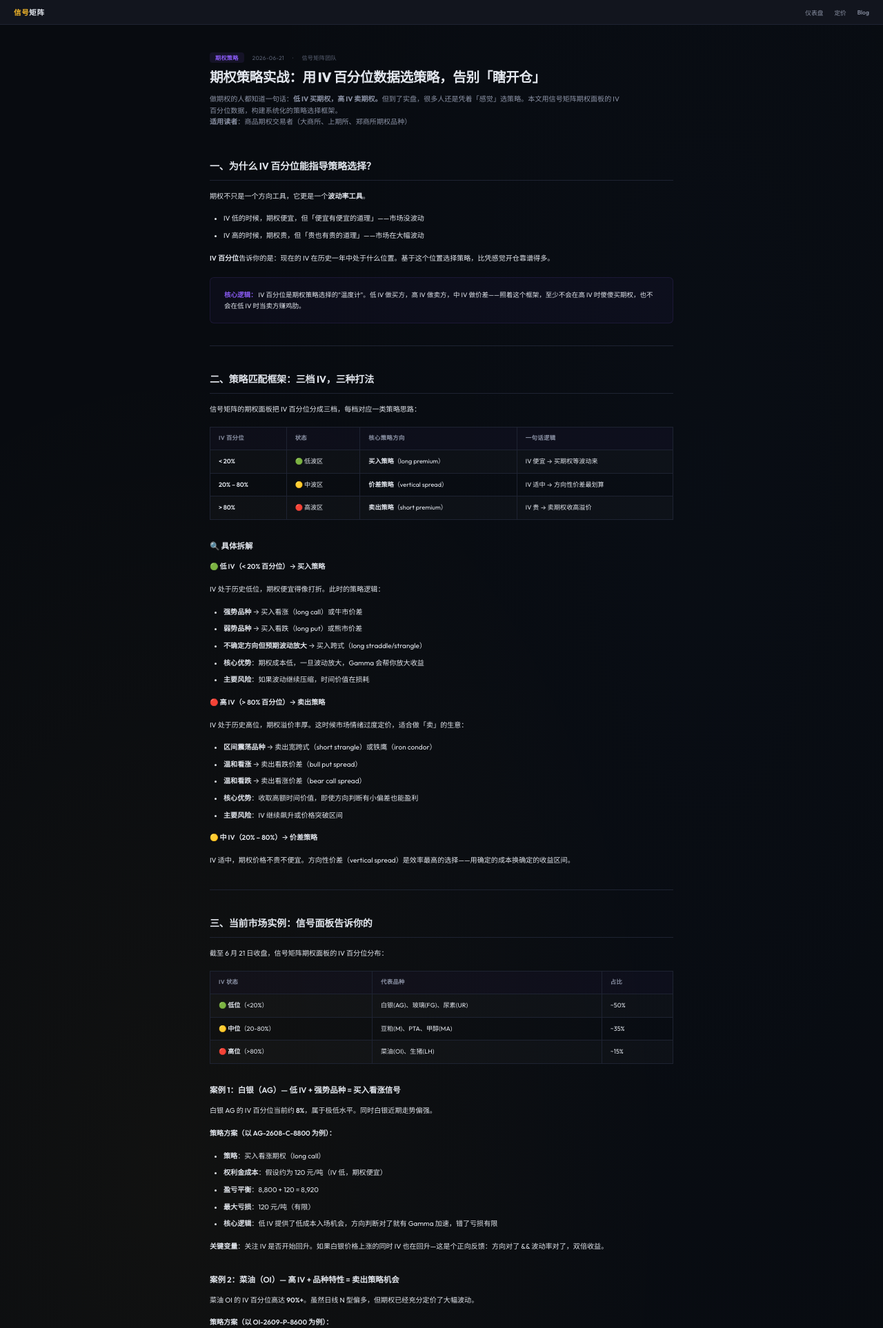
After one commit to DrfterX/options-arbitrage-system, a Flask app: page /blog/options-strategies in a window 1280 px wide. The commit adds this page. Shown: the top 1926 px of the page at 69% size. Run offline with Flask 3, Linux system fonts and the light colour scheme; data that the repository does not hold is empty.

Commit message:
Blog #5: 期权策略专题文章上线
- 新增 blog_post_options_strategies.html 模板（期权策略实战）
- 添加路由 /blog/options-strategies
- blog_index.html 添加第 5 篇文章卡片
- sitemap 更新：新增 2 条 URL + 更新时间

Co-Authored-By: Claude Opus 4.8 <noreply@anthropic.com>

```diff
--- a/web/app.py
+++ b/web/app.py
@@ -248,7 +248,7 @@ def sitemap_xml():
   </url>
   <url>
     <loc>https://signals.drifter.indevs.in/blog</loc>
-    <lastmod>2026-06-20</lastmod>
+    <lastmod>2026-06-21</lastmod>
     <changefreq>weekly</changefreq>
     <priority>0.7</priority>
   </url>
@@ -267,6 +267,18 @@ def sitemap_xml():
   <url>
     <loc>https://signals.drifter.indevs.in/blog/multi-timeframe-signals</loc>
     <lastmod>2026-06-20</lastmod>
+    <changefreq>monthly</changefreq>
+    <priority>0.9</priority>
+  </url>
+  <url>
+    <loc>https://signals.drifter.indevs.in/blog/iv-n-structure-combined</loc>
+    <lastmod>2026-06-21</lastmod>
+    <changefreq>monthly</changefreq>
+    <priority>0.9</priority>
+  </url>
+  <url>
+    <loc>https://signals.drifter.indevs.in/blog/options-strategies</loc>
+    <lastmod>2026-06-21</lastmod>
     <changefreq>monthly</changefreq>
     <priority>0.9</priority>
   </url>
@@ -552,6 +564,12 @@ def blog_article_mtf():
 def blog_article_iv_nstructure():
     """期权 IV 辅助期货交易：低波品种 + N 型突破。"""
     return render_template("blog_post_iv_nstructure.html")
+
+
+@app.route("/blog/options-strategies")
+def blog_article_options_strategies():
+    """期权策略实战：用 IV 百分位数据选策略。"""
+    return render_template("blog_post_options_strategies.html")
 
 
 # ── N 型结构动态重算辅助 ───────────────────────────────────────
--- /dev/null
+++ b/web/templates/blog_post_options_strategies.html
@@ -0,0 +1,500 @@
+<!DOCTYPE html>
+<html lang="zh-CN">
+<head>
+<meta charset="UTF-8">
+<meta name="viewport" content="width=device-width,initial-scale=1.0">
+<meta name="description" content="期权策略实战教程：用 IV 百分位数据指导策略选择——低 IV 买期权、高 IV 卖期权、中 IV 做价差。实盘白银、菜油、玻璃案例分析。">
+<meta property="og:title" content="期权策略实战：用 IV 百分位数据选策略，告别瞎开仓 | 信号矩阵 Blog">
+<meta property="og:description" content="低 IV 买期权、高 IV 卖期权、中 IV 做价差。通过信号矩阵期权面板的 IV 百分位数据，系统化选择期权策略。实盘分析白银、菜油、玻璃三个案例。">
+<meta property="og:type" content="article">
+<meta property="og:url" content="https://signals.drifter.indevs.in/blog/options-strategies">
+<meta property="og:image" content="https://signals.drifter.indevs.in/static/images/signals-dashboard.png">
+<link rel="canonical" href="https://signals.drifter.indevs.in/blog/options-strategies">
+<meta name="twitter:card" content="summary_large_image">
+<meta name="twitter:title" content="期权策略实战：用 IV 百分位数据选策略，告别瞎开仓">
+<meta name="twitter:description" content="低 IV 买期权、高 IV 卖期权、中 IV 做价差。实盘白银、菜油、玻璃案例。">
+<script type="application/ld+json">
+{
+  "@context": "https://schema.org",
+  "@type": "Article",
+  "headline": "期权策略实战：用 IV 百分位数据选策略，告别瞎开仓",
+  "description": "低 IV 买期权、高 IV 卖期权、中 IV 做价差。通过 IV 百分位数据系统化选择策略，实盘分析白银、菜油、玻璃三个案例。",
+  "image": "https://signals.drifter.indevs.in/static/images/signals-dashboard.png",
+  "author": {"@type": "Organization", "name": "信号矩阵"},
+  "datePublished": "2026-06-21",
+  "publisher": {"@type": "Organization", "name": "信号矩阵"}
+}
+</script>
+<title>期权策略实战：用 IV 百分位数据选策略 | 信号矩阵</title>
+<link rel="preconnect" href="https://fonts.googleapis.com">
+<link href="https://fonts.googleapis.com/css2?family=Outfit:wght@400;500;600;700;800&family=JetBrains+Mono:wght@400;500;700&display=swap" rel="stylesheet">
+<link rel="stylesheet" href="/static/style.css">
+<style>
+/* ═══════════════════════════════════════════════════════════════
+   Blog Post — signals.drifter.indevs.in/blog/*
+   Aesthetic: Terminal Luxe — readable long-form, instrument-cluster
+   ═══════════════════════════════════════════════════════════════ */
+
+/* ── topbar ── */
+.blog-topbar {
+  display: flex; align-items: center; gap: 10px;
+  padding: 10px 20px;
+  background: var(--card);
+  border-bottom: 1px solid var(--border);
+  position: sticky;
+  top: 0;
+  z-index: 50;
+  backdrop-filter: blur(8px);
+}
+.blog-topbar .logo {
+  font-weight: 800;
+  font-size: .75rem;
+  letter-spacing: .06em;
+  color: var(--text);
+}
+.blog-topbar .logo .accent { color: var(--brand); }
+.blog-topbar .nav-links {
+  margin-left: auto;
+  display: flex; gap: 16px;
+  font-size: .62rem;
+  font-weight: 500;
+}
+.blog-topbar .nav-links a {
+  color: var(--text2);
+  text-decoration: none;
+  transition: color .15s;
+}
+.blog-topbar .nav-links a:hover { color: var(--text); }
+
+/* ── layout ── */
+.blog-wrap {
+  max-width: 720px;
+  margin: 0 auto;
+  padding: 40px 24px 80px;
+}
+
+/* ── header ── */
+.blog-header {
+  margin-bottom: 44px;
+}
+.blog-header .meta {
+  font-size: .58rem;
+  color: var(--text3);
+  letter-spacing: .04em;
+  margin-bottom: 8px;
+  display: flex; gap: 12px; align-items: center;
+}
+.blog-header .meta .tag {
+  background: rgba(139, 92, 246, .1);
+  color: #8b5cf6;
+  padding: 2px 8px;
+  border-radius: var(--radius-sm);
+  font-weight: 600;
+}
+.blog-header h1 {
+  font-size: 1.4rem;
+  font-weight: 800;
+  letter-spacing: -.02em;
+  line-height: 1.3;
+  margin-bottom: 12px;
+}
+.blog-header .subtitle {
+  font-size: .72rem;
+  color: var(--text2);
+  line-height: 1.6;
+  max-width: 600px;
+}
+
+/* ── body ── */
+.blog-body {
+  font-size: .72rem;
+  line-height: 1.85;
+  color: var(--text);
+}
+.blog-body h2 {
+  font-size: 1rem;
+  font-weight: 700;
+  letter-spacing: -.01em;
+  margin: 36px 0 14px;
+  padding-bottom: 6px;
+  border-bottom: 1px solid var(--border);
+}
+.blog-body h3 {
+  font-size: .82rem;
+  font-weight: 600;
+  margin: 28px 0 10px;
+}
+.blog-body p {
+  margin-bottom: 14px;
+}
+.blog-body strong {
+  color: var(--text);
+  font-weight: 600;
+}
+.blog-body blockquote {
+  margin: 18px 0;
+  padding: 12px 16px;
+  background: rgba(139, 92, 246, .04);
+  border-left: 2px solid #8b5cf6;
+  border-radius: 0 var(--radius-sm) var(--radius-sm) 0;
+  font-size: .68rem;
+  color: var(--text2);
+  line-height: 1.6;
+}
+.blog-body blockquote p { margin-bottom: 0; }
+.blog-body blockquote strong { color: var(--text); }
+.blog-body code {
+  font-family: var(--font-mono);
+  font-size: .65rem;
+  background: rgba(139, 92, 246, .08);
+  padding: 1px 5px;
+  border-radius: 3px;
+  color: #8b5cf6;
+}
+.blog-body pre {
+  background: rgba(8, 11, 16, .6);
+  border: 1px solid var(--border);
+  border-radius: var(--radius-md);
+  padding: 14px 16px;
+  margin: 16px 0;
+  overflow-x: auto;
+  font-size: .62rem;
+  line-height: 1.6;
+  font-family: var(--font-mono);
+  color: var(--text2);
+}
+.blog-body ul, .blog-body ol {
+  margin: 10px 0 14px;
+  padding-left: 20px;
+}
+.blog-body li {
+  margin-bottom: 6px;
+}
+.blog-body a {
+  color: #8b5cf6;
+  text-decoration: none;
+  border-bottom: 1px solid transparent;
+  transition: border-color .15s;
+}
+.blog-body a:hover { border-bottom-color: #8b5cf6; }
+
+/* ── tables ── */
+.blog-body table {
+  width: 100%;
+  border-collapse: collapse;
+  margin: 16px 0;
+  font-size: .65rem;
+}
+.blog-body th, .blog-body td {
+  padding: 8px 12px;
+  text-align: left;
+  border: 1px solid var(--border);
+}
+.blog-body th {
+  background: rgba(139, 92, 246, .04);
+  font-weight: 600;
+  font-size: .6rem;
+  letter-spacing: .04em;
+  text-transform: uppercase;
+  color: var(--text2);
+}
+.blog-body td {
+  color: var(--text);
+}
+.blog-body tr:nth-child(even) td {
+  background: rgba(255,255,255,.02);
+}
+
+/* ── horizontal rule ── */
+.blog-body hr {
+  border: none;
+  border-top: 1px solid var(--border);
+  margin: 32px 0;
+}
+
+/* ── highlight box ── */
+.blog-body .highlight-box {
+  margin: 18px 0;
+  padding: 16px 20px;
+  background: rgba(139, 92, 246, .04);
+  border: 1px solid rgba(139, 92, 246, .12);
+  border-radius: var(--radius-md);
+  font-size: .68rem;
+  line-height: 1.7;
+}
+.blog-body .highlight-box strong {
+  color: #8b5cf6;
+}
+
+/* ── warning box ── */
+.blog-body .warning-box {
+  margin: 18px 0;
+  padding: 14px 18px;
+  background: rgba(239, 68, 68, .04);
+  border: 1px solid rgba(239, 68, 68, .12);
+  border-left: 2px solid #ef4444;
+  border-radius: var(--radius-md);
+  font-size: .68rem;
+  line-height: 1.7;
+  color: var(--text2);
+}
+.blog-body .warning-box strong {
+  color: #ef4444;
+}
+
+/* ── decision table styling ── */
+.blog-body .decision-table th {
+  font-size: .55rem;
+}
+.blog-body .decision-table .buyside { background: rgba(34, 197, 94, .06); }
+.blog-body .decision-table .sellside { background: rgba(239, 68, 68, .06); }
+.blog-body .decision-table .neutralside { background: rgba(139, 92, 246, .06); }
+
+/* ── CTA section ── */
+.blog-cta {
+  margin: 40px 0 0;
+  padding: 24px;
+  background: linear-gradient(135deg, rgba(34, 197, 94, .04), rgba(139, 92, 246, .04));
+  border: 1px solid rgba(34, 197, 94, .12);
+  border-radius: var(--radius-lg);
+  text-align: center;
+}
+.blog-cta h3 {
+  font-size: .82rem;
+  font-weight: 700;
+  margin-bottom: 6px;
+}
+.blog-cta p {
+  font-size: .65rem;
+  color: var(--text2);
+  margin-bottom: 14px;
+  line-height: 1.6;
+}
+.blog-cta .btn {
+  display: inline-block;
+  padding: 10px 24px;
+  font-size: .68rem;
+  font-weight: 700;
+  letter-spacing: .04em;
+  color: #000;
+  background: var(--brand);
+  border: none;
+  border-radius: var(--radius-md);
+  text-decoration: none;
+  transition: all .2s var(--ease-out);
+  font-family: var(--font-ui);
+  cursor: pointer;
+}
+.blog-cta .btn:hover {
+  box-shadow: 0 2px 20px rgba(34, 197, 94, .2);
+  filter: brightness(1.1);
+}
+.blog-cta .btn:active { transform: scale(.97); }
+
+/* ── footer ── */
+.blog-footer {
+  margin-top: 48px;
+  padding-top: 20px;
+  border-top: 1px solid var(--border);
+  display: flex;
+  justify-content: space-between;
+  align-items: center;
+  font-size: .55rem;
+  color: var(--text3);
+}
+.blog-footer a {
+  color: var(--text2);
+  text-decoration: none;
+}
+.blog-footer a:hover { color: var(--text); }
+
+/* ── responsive ── */
+@media (max-width: 540px) {
+  .blog-wrap { padding: 24px 16px 60px; }
+  .blog-header h1 { font-size: 1.1rem; }
+  .blog-body { font-size: .7rem; }
+}
+</style>
+</head>
+<body>
+
+<!-- ═══ topbar ═══ -->
+<nav class="blog-topbar">
+  <a href="/" class="logo" style="text-decoration:none"><span class="accent">信号</span>矩阵</a>
+  <div class="nav-links">
+    <a href="/">仪表盘</a>
+    <a href="/pricing">定价</a>
+    <a href="/blog">Blog</a>
+  </div>
+</nav>
+
+<!-- ═══ article ═══ -->
+<article class="blog-wrap">
+
+  <header class="blog-header">
+    <div class="meta">
+      <span class="tag">期权策略</span>
+      <span>2026-06-21</span>
+      <span>·</span>
+      <span>信号矩阵团队</span>
+    </div>
+    <h1>期权策略实战：用 IV 百分位数据选策略，告别「瞎开仓」</h1>
+    <div class="subtitle">
+      做期权的人都知道一句话：<strong>低 IV 买期权，高 IV 卖期权。</strong>但到了实盘，很多人还是凭着「感觉」选策略。本文用信号矩阵期权面板的 IV 百分位数据，构建系统化的策略选择框架。<br>
+      <strong>适用读者</strong>：商品期权交易者（大商所、上期所、郑商所期权品种）
+    </div>
+  </header>
+
+  <div class="blog-body">
+
+    <h2>一、为什么 IV 百分位能指导策略选择？</h2>
+
+    <p>期权不只是一个方向工具，它更是一个<strong>波动率工具</strong>。</p>
+
+    <ul>
+      <li>IV 低的时候，期权便宜，但「便宜有便宜的道理」——市场没波动</li>
+      <li>IV 高的时候，期权贵，但「贵也有贵的道理」——市场在大幅波动</li>
+    </ul>
+
+    <p><strong>IV 百分位</strong>告诉你的是：现在的 IV 在历史一年中处于什么位置。基于这个位置选择策略，比凭感觉开仓靠谱得多。</p>
+
+    <div class="highlight-box">
+      <strong>核心逻辑：</strong> IV 百分位是期权策略选择的"温度计"。低 IV 做买方，高 IV 做卖方，中 IV 做价差——照着这个框架，至少不会在高 IV 时傻傻买期权，也不会在低 IV 时当卖方赚鸡肋。
+    </div>
+
+    <hr>
+
+    <h2>二、策略匹配框架：三档 IV，三种打法</h2>
+
+    <p>信号矩阵的期权面板把 IV 百分位分成三档，每档对应一类策略思路：</p>
+
+    <table>
+      <tr><th>IV 百分位</th><th>状态</th><th>核心策略方向</th><th>一句话逻辑</th></tr>
+      <tr><td><strong>&lt; 20%</strong></td><td>🟢 低波区</td><td><strong>买入策略</strong>（long premium）</td><td>IV 便宜 → 买期权等波动来</td></tr>
+      <tr><td><strong>20% – 80%</strong></td><td>🟡 中波区</td><td><strong>价差策略</strong>（vertical spread）</td><td>IV 适中 → 方向性价差最划算</td></tr>
+      <tr><td><strong>&gt; 80%</strong></td><td>🔴 高波区</td><td><strong>卖出策略</strong>（short premium）</td><td>IV 贵 → 卖期权收高溢价</td></tr>
+    </table>
+
+    <h3>🔍 具体拆解</h3>
+
+    <p><strong>🟢 低 IV（&lt; 20% 百分位）→ 买入策略</strong></p>
+    <p>IV 处于历史低位，期权便宜得像打折。此时的策略逻辑：</p>
+    <ul>
+      <li><strong>强势品种</strong> → 买入看涨（long call）或牛市价差</li>
+      <li><strong>弱势品种</strong> → 买入看跌（long put）或熊市价差</li>
+      <li><strong>不确定方向但预期波动放大</strong> → 买入跨式（long straddle/strangle）</li>
+      <li><strong>核心优势</strong>：期权成本低，一旦波动放大，Gamma 会帮你放大收益</li>
+      <li><strong>主要风险</strong>：如果波动继续压缩，时间价值在损耗</li>
+    </ul>
+
+    <p><strong>🔴 高 IV（&gt; 80% 百分位）→ 卖出策略</strong></p>
+    <p>IV 处于历史高位，期权溢价丰厚。这时候市场情绪过度定价，适合做「卖」的生意：</p>
+    <ul>
+      <li><strong>区间震荡品种</strong> → 卖出宽跨式（short strangle）或铁鹰（iron condor）</li>
+      <li><strong>温和看涨</strong> → 卖出看跌价差（bull put spread）</li>
+      <li><strong>温和看跌</strong> → 卖出看涨价差（bear call spread）</li>
+      <li><strong>核心优势</strong>：收取高额时间价值，即使方向判断有小偏差也能盈利</li>
+      <li><strong>主要风险</strong>：IV 继续飙升或价格突破区间</li>
+    </ul>
+
+    <p><strong>🟡 中 IV（20% – 80%）→ 价差策略</strong></p>
+    <p>IV 适中，期权价格不贵不便宜。方向性价差（vertical spread）是效率最高的选择——用确定的成本换确定的收益区间。</p>
+
+    <hr>
+
+    <h2>三、当前市场实例：信号面板告诉你的</h2>
+
+    <p>截至 6 月 21 日收盘，信号矩阵期权面板的 IV 百分位分布：</p>
+
+    <table>
+      <tr><th>IV 状态</th><th>代表品种</th><th>占比</th></tr>
+      <tr><td>🟢 <strong>低位</strong>（&lt;20%）</td><td>白银(AG)、玻璃(FG)、尿素(UR)</td><td>~50%</td></tr>
+      <tr><td>🟡 <strong>中位</strong>（20-80%）</td><td>豆粕(M)、PTA、甲醇(MA)</td><td>~35%</td></tr>
+      <tr><td>🔴 <strong>高位</strong>（&gt;80%）</td><td>菜油(OI)、生猪(LH)</td><td>~15%</td></tr>
+    </table>
+
+    <h3>案例 1：白银（AG）— 低 IV + 强势品种 = 买入看涨信号</h3>
+    <p>白银 AG 的 IV 百分位当前约 <strong>8%</strong>，属于极低水平。同时白银近期走势偏强。</p>
+    <p><strong>策略方案（以 AG-2608-C-8800 为例）：</strong></p>
+    <ul>
+      <li><strong>策略</strong>：买入看涨期权（long call）</li>
+      <li><strong>权利金成本</strong>：假设约为 120 元/吨（IV 低，期权便宜）</li>
+      <li><strong>盈亏平衡</strong>：8,800 + 120 = 8,920</li>
+      <li><strong>最大亏损</strong>：120 元/吨（有限）</li>
+      <li><strong>核心逻辑</strong>：低 IV 提供了低成本入场机会，方向判断对了就有 Gamma 加速，错了亏损有限</li>
+    </ul>
+    <p><strong>关键变量</strong>：关注 IV 是否开始回升。如果白银价格上涨的同时 IV 也在回升—这是个正向反馈：方向对了 &amp;&amp; 波动率对了，双倍收益。</p>
+
+    <h3>案例 2：菜油（OI）— 高 IV + 品种特性 = 卖出策略机会</h3>
+    <p>菜油 OI 的 IV 百分位高达 <strong>90%+</strong>。虽然日线 N 型偏多，但期权已经充分定价了大幅波动。</p>
+    <p><strong>策略方案（以 OI-2609-P-8600 为例）：</strong></p>
+    <ul>
+      <li><strong>策略</strong>：卖出看跌期权（short put），或者卖出宽跨式（short strangle）</li>
+      <li><strong>逻辑</strong>：高 IV 意味着期权买方支付了过高溢价。作为卖方，可以在相对安全的位置收取高额权利金</li>
+      <li><strong>安全边际</strong>：选择 Delta 0.2-0.3 的虚值期权，留足够缓冲空间</li>
+      <li><strong>最大收益</strong>：收取的权利金（比平时高 30%-50%）</li>
+      <li><strong>保护措施</strong>：在高 IV 品种卖期权，务必用价差结构保护，不裸卖</li>
+    </ul>
+
+    <div class="warning-box">
+      <strong>⚠️ 高 IV 品种做卖方特别提醒：</strong> 高 IV 意味着市场随时可能大波动。虽然卖期权胜率高，但一旦反向，亏损也大。<strong>永远不要裸卖高 IV 品种的期权，至少用价差结构保护。</strong>
+    </div>
+
+    <h3>案例 3：玻璃（FG）— 极低 IV + N 型初现 = 跨式策略</h3>
+    <p>玻璃 FG 的 IV 百分位只有 <strong>3.3%</strong>，几乎是过去一年最低。同时信号矩阵显示周线 N 型偏多，但日线仍在震荡。</p>
+    <p>当 IV 极低但方向不清晰时，<strong>买入跨式（long straddle）</strong>是最佳选择：</p>
+
+    <table>
+      <tr><th>要素</th><th>说明</th></tr>
+      <tr><td><strong>策略</strong></td><td>同时买入 FG 看涨 + 看跌（平值附近）</td></tr>
+      <tr><td><strong>成本</strong></td><td>极低（IV 3.3% 历史最低）</td></tr>
+      <tr><td><strong>盈利条件</strong></td><td>只要 FG 价格突破 ± 权利金区间，任意方向都有收益</td></tr>
+      <tr><td><strong>逻辑</strong></td><td>"弹簧压缩到极限"——不管往哪边弹，你都受益</td></tr>
+    </table>
+
+    <hr>
+
+    <h2>四、决策速查表 📋</h2>
+
+    <table class="decision-table">
+      <tr><th>场景</th><th>IV 状态</th><th>推荐策略</th><th>仓位建议</th></tr>
+      <tr class="buyside"><td>品种强势 + IV 低</td><td>🟢 低位</td><td>买入看涨（long call）</td><td>正常仓位</td></tr>
+      <tr class="buyside"><td>品种弱势 + IV 低</td><td>🟢 低位</td><td>买入看跌（long put）</td><td>正常仓位</td></tr>
+      <tr class="buyside"><td>方向不明 + IV 低</td><td>🟢 低位</td><td>买入跨式（long straddle）</td><td>轻仓</td></tr>
+      <tr class="sellside"><td>区间震荡 + IV 高</td><td>🔴 高位</td><td>卖出宽跨式/铁鹰</td><td>有限仓位（带保护）</td></tr>
+      <tr class="sellside"><td>温和看涨 + IV 高</td><td>🔴 高位</td><td>卖出看跌价差（bull put spread）</td><td>减仓</td></tr>
+      <tr class="sellside"><td>温和看跌 + IV 高</td><td>🔴 高位</td><td>卖出看涨价差（bear call spread）</td><td>减仓</td></tr>
+      <tr class="neutralside"><td>方向明确 + IV 中</td><td>🟡 中位</td><td>方向性价差（vertical spread）</td><td>正常仓位</td></tr>
+    </table>
+
+    <hr>
+
+    <h2>五、信号矩阵帮你怎么做？</h2>
+
+    <p><strong>以前：</strong> 打开期货公司交易端 → 翻各品种 IV 数据 → 手工记录排序 → 再决定策略。等你翻完，行情都变了。</p>
+
+    <p><strong>用信号矩阵：</strong> 打开期权面板 → 一眼看到所有品种的 IV 百分位分布 → 按 IV 状态筛选 → 结合信号矩阵判断方向 → 2 分钟完成策略匹配。</p>
+
+    <p>整个流程从 30 分钟缩短到 2 分钟。</p>
+
+    <p><strong>使用路径：</strong> <a href="https://signals.drifter.indevs.in">信号矩阵仪表盘</a> → 期权面板查看 IV 百分位排序 → 低 IV 区选买入策略 / 高 IV 区选卖出策略 → 参考信号矩阵确认方向</p>
+
+    <!-- CTA -->
+    <div class="blog-cta">
+      <h3>立即体验期权策略分析</h3>
+      <p>打开信号矩阵期权面板，查看全品种 IV 百分位分布与策略匹配指南——免费使用，无需注册。</p>
+      <a href="https://signals.drifter.indevs.in" class="btn">打开信号矩阵 →</a>
+    </div>
+
+  </div>
+
+  <footer class="blog-footer">
+    <span>文章编号：SIG-2026-005 · 数据截止：2026-06-21</span>
+    <span><strong>免责声明</strong>：本文所有信号数据仅作技术分析参考，不构成投资建议。期权交易具有高风险，请根据自身风险承受能力谨慎决策。</span>
+    <a href="/blog">← 返回 Blog</a>
+  </footer>
+
+</article>
+
+</body>
+</html>
```
Also changed, not shown: web/templates/blog_index.html (+10 -1 lines).
